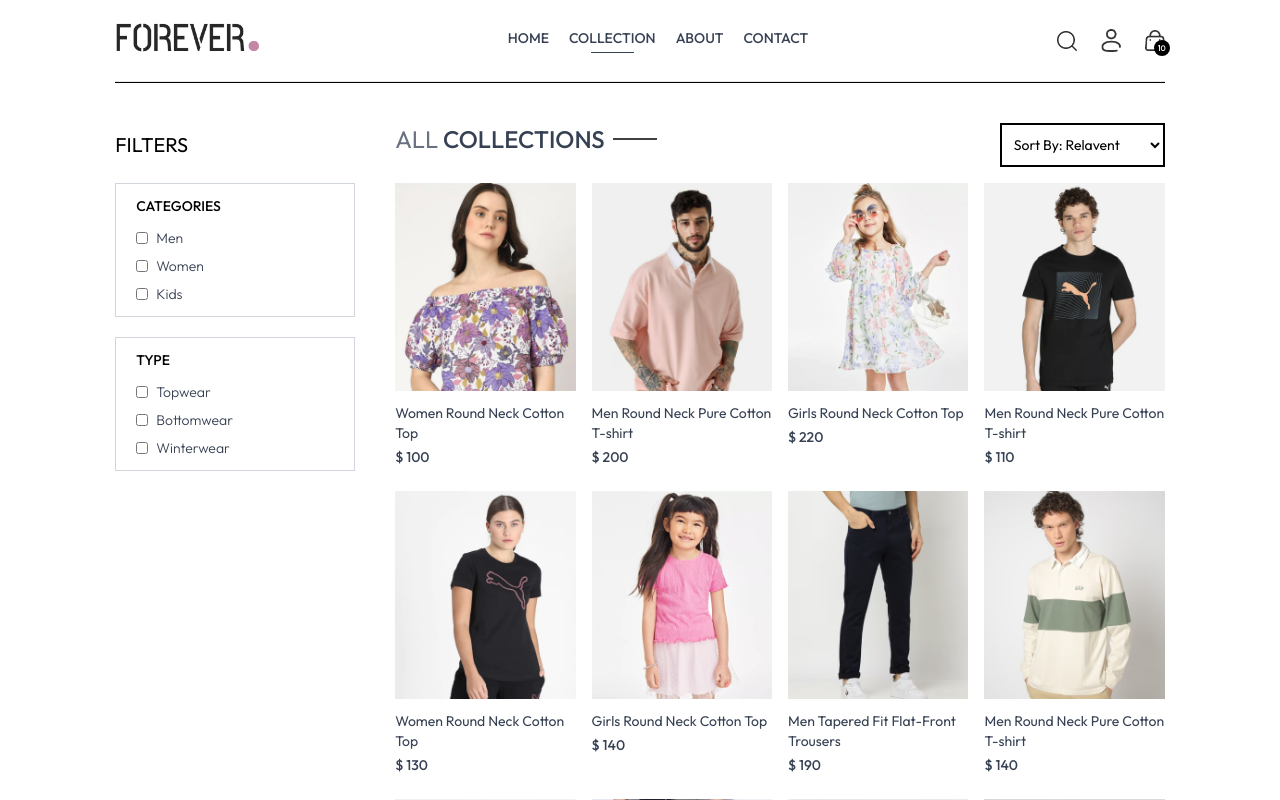
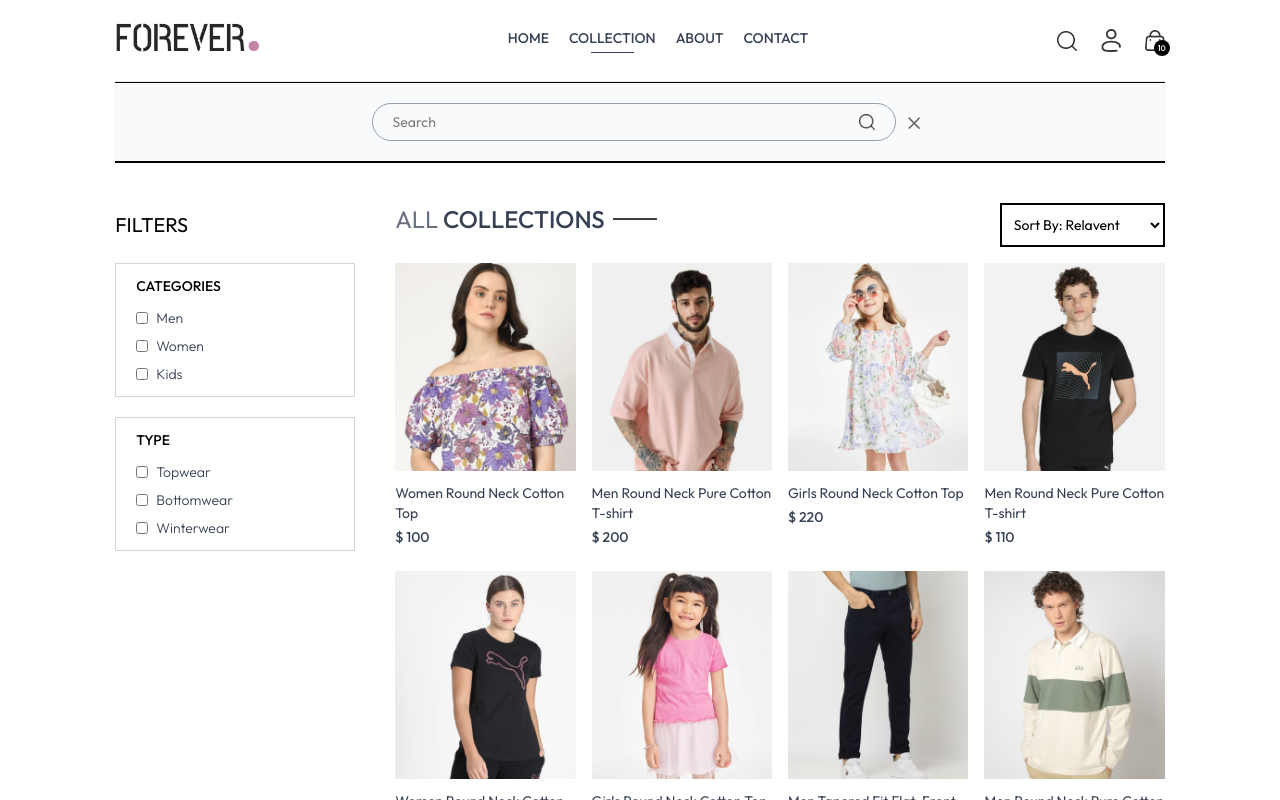
Before and after one commit to Sujan326/MERN_E_Commerce, a React (Vite) app in the folder frontend/: page /collection in a window 1280 px wide. Both pictures are taken after a click on the picture 1066 px from the left and 40 px from the top of the page. Shown: the top 800 px of the page. Built offline with nearby package versions, Linux system fonts and the light colour scheme.

Commit message:
Completed Search functionality for Collection page for frontend

```diff
--- a/frontend/src/App.jsx
+++ b/frontend/src/App.jsx
@@ -10,11 +10,13 @@
 import Orders from "./pages/Orders";
 import Navbar from "./components/Navbar";
 import Footer from "./components/Footer";
+import SearchBar from "./components/SearchBar";
 
 function App() {
   return (
     <div className="px-4 sm:px-[5vw] md:px-[7vw] lg:px-[9vw]">
       <Navbar />
+      <SearchBar />
       <Routes>
         <Route path="/" element={<Home />} />
         <Route path="/collection" element={<Collection />} />
--- a/frontend/src/components/Navbar.jsx
+++ b/frontend/src/components/Navbar.jsx
@@ -1,9 +1,11 @@
 import { Link, NavLink } from "react-router-dom";
 import { assets } from "../assets/frontend_assets/assets";
-import { useState } from "react";
+import { useContext, useState } from "react";
+import { ShopContext } from "../context/ShopContext";
 
 function Navbar() {
   const [isVisible, setIsVisible] = useState(false);
+  const { setShowSearch } = useContext(ShopContext);
   return (
     <div className="flex items-center justify-between py-5 font-medium sticky top-0 left-0 right-0 bg-white z-50 border-b border-gray-200">
       <Link to="/">
@@ -30,7 +32,12 @@
       </ul>
 
       <div className="flex items-center gap-6">
-        <img className="w-5 cursor-pointer" src={assets.search_icon} alt="" />
+        <img
+          onClick={() => setShowSearch(true)}
+          className="w-5 cursor-pointer"
+          src={assets.search_icon}
+          alt=""
+        />
 
         <div className="group relative">
           <img
--- /dev/null
+++ b/frontend/src/components/SearchBar.jsx
@@ -0,0 +1,42 @@
+import { useContext, useEffect, useState } from "react";
+import { ShopContext } from "../context/ShopContext";
+import { assets } from "../assets/frontend_assets/assets";
+import { useLocation } from "react-router-dom";
+
+function SearchBar() {
+  const { search, setSearch, showSearch, setShowSearch } = useContext(ShopContext);
+  const [visible, setVisible] = useState(false);
+
+  const location = useLocation();
+
+  useEffect(() => {
+    if (location.pathname.includes("collection")) {
+      setVisible(true);
+    } else {
+      setVisible(false);
+    }
+  }, [location]);
+
+  return showSearch && visible ? (
+    <div className="border-t border-b bg-gray-50 text-center">
+      <div className="inline-flex items-center justify-center border border-gray-400 px-5 py-2 my-5 mx-3 rounded-full w-3/4 sm:w-1/2">
+        <input
+          className="flex-1 outline-none bg-inherit text-sm"
+          type="text"
+          placeholder="Search"
+          value={search}
+          onChange={(e) => setSearch(e.target.value)}
+        />
+        <img src={assets.search_icon} className="w-4" alt="" />
+      </div>
+      <img
+        className="inline w-3 cursor-pointer"
+        onClick={() => setShowSearch(false)}
+        src={assets.cross_icon}
+        alt=""
+      />
+    </div>
+  ) : null;
+}
+
+export default SearchBar;
--- a/frontend/src/context/ShopContext.jsx
+++ b/frontend/src/context/ShopContext.jsx
@@ -1,4 +1,4 @@
-import { createContext } from "react";
+import { createContext, useState } from "react";
 import { products } from "../assets/frontend_assets/assets";
 
 export const ShopContext = createContext();
@@ -7,10 +7,17 @@
   const currency = "$";
   const delivery_fees = 10;
 
+  const [search, setSearch] = useState("");
+  const [showSearch, setShowSearch] = useState(false);
+
   const value = {
     products,
     currency,
     delivery_fees,
+    search,
+    setSearch,
+    showSearch,
+    setShowSearch,
   };
 
   return (
--- a/frontend/src/pages/Collection.jsx
+++ b/frontend/src/pages/Collection.jsx
@@ -5,7 +5,7 @@
 import ProductItem from "../components/ProductItem";
 
 function Collection() {
-  const { products } = useContext(ShopContext);
+  const { products, search, showSearch } = useContext(ShopContext);
   const [showFilter, setShowFilter] = useState(false);
   const [filterProducts, setFilterProducts] = useState([]);
   const [category, setCategory] = useState([]);
@@ -30,6 +30,12 @@
 
   const applyFilter = () => {
     let productsCopy = products.slice();
+
+    if (showSearch && search) {
+      productsCopy = productsCopy.filter((item) =>
+        item.name.toLowerCase().includes(search.toLowerCase())
+      );
+    }
 
     if (category.length > 0) {
       productsCopy = productsCopy.filter((item) =>
@@ -67,7 +73,7 @@
 
   useEffect(() => {
     applyFilter();
-  }, [category, subCategory]);
+  }, [category, subCategory, search, showSearch]);
 
   useEffect(() => {
     sortProduct();
```
